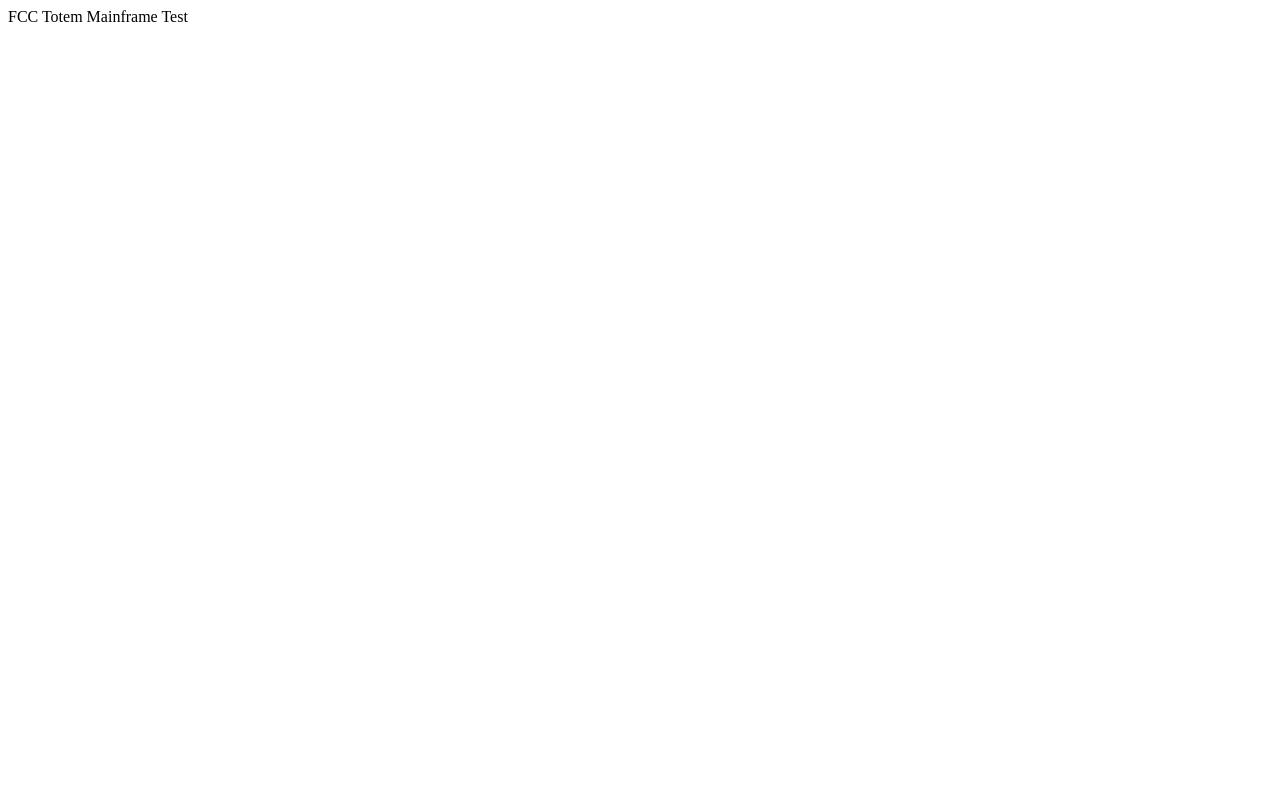
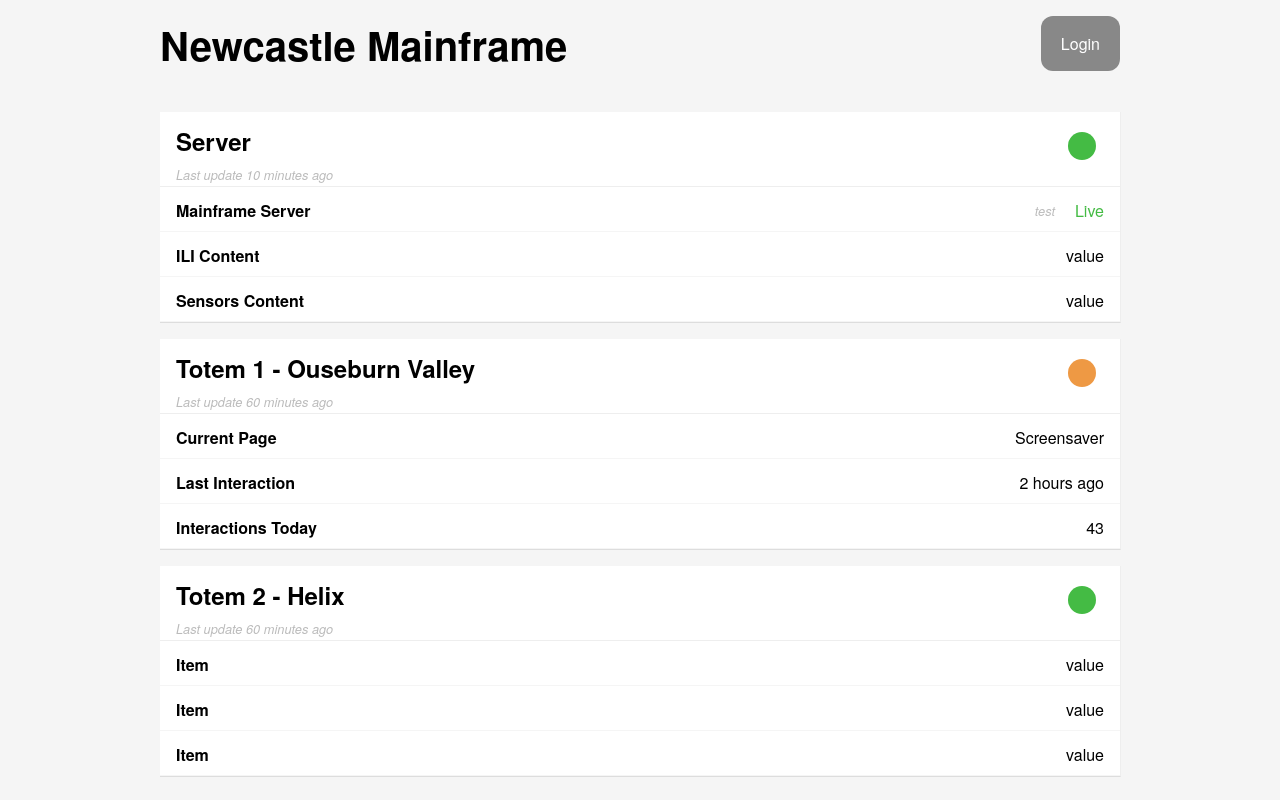
Before and after one commit to ConnectedPlacesCatapult/newcastle_totem_backend, a plain HTML site: page portal/index.html in a window 1280 px wide. Drawn offline with nearby package versions, Linux system fonts and the light colour scheme.

Commit message:
Beginning on portal

```diff
--- a/node/mainframe_config.json
+++ b/node/mainframe_config.json
@@ -1,4 +1,7 @@
 {
+  "mongoUser": "mainframe",
+  "mongoPass": "131b669fa1ff10add4bca25b2624bad9",
+
   "sourceSensorsHour":8,
   "updateSensorsMinuteInterval":15,
   "sourceILIHour":8,
--- a/portal/index.html
+++ b/portal/index.html
@@ -1,8 +1,97 @@
 <!DOCTYPE html>
 <html>
 
+<head>
+  <link rel="stylesheet" type="text/css" href="styles.css">
+</head>
+
 <body>
-  FCC Totem Mainframe Test
+  <div id="header">
+    <div class="wrapper">
+      <h1>Newcastle Mainframe</h1>
+      <a id="login" class="action neutral" href="#">Login</a>
+    </div>
+  </div>
+  <div class="wrapper">
+
+    <div class="container">
+      <div class="container_row container_title">
+        <div class="container_header">
+          <h2 class="header">Server</h2>
+          <p class="header_timestamp">Last update 10 minutes ago</p>
+        </div>
+
+        <div class="status live"></div>
+        <!-- <h2 class="status live">Test status</h2> -->
+      </div>
+      <div class="container_row container_item">
+        <h3 class="item">Mainframe Server</h3>
+
+        <h3 class="value live_text">Live</h3>
+        <p class="item_timestamp">test</p>
+      </div>
+      <div class="container_row container_item">
+        <h3 class="item">ILI Content</h3>
+        <h3 class="value">value</h3>
+      </div>
+      <div class="container_row container_item">
+        <h3 class="item">Sensors Content</h3>
+        <h3 class="value">value</h3>
+      </div>
+    </div>
+
+    <div class="container">
+      <div class="container_row container_title">
+        <div class="container_header">
+          <h2 class="header">Totem 1 - Ouseburn Valley</h2>
+          <p class="header_timestamp">Last update 60 minutes ago</p>
+        </div>
+
+        <div class="status warn"></div>
+        <!-- <h2 class="status live">Test status</h2> -->
+      </div>
+      <div class="container_row container_item">
+        <h3 class="item">Current Page</h3>
+        <h3 class="value">Screensaver</h3>
+      </div>
+      <div class="container_row container_item">
+        <h3 class="item">Last Interaction</h3>
+        <h3 class="value">2 hours ago</h3>
+      </div>
+      <div class="container_row container_item">
+        <h3 class="item">Interactions Today</h3>
+        <h3 class="value">43</h3>
+      </div>
+    </div>
+
+    <div class="container">
+      <div class="container_row container_title">
+        <div class="container_header">
+          <h2 class="header">Totem 2 - Helix</h2>
+          <p class="header_timestamp">Last update 60 minutes ago</p>
+        </div>
+
+        <div class="status live"></div>
+        <!-- <h2 class="status live">Test status</h2> -->
+      </div>
+      <div class="container_row container_item">
+        <h3 class="item">Item</h3>
+        <h3 class="value">value</h3>
+      </div>
+      <div class="container_row container_item">
+        <h3 class="item">Item</h3>
+        <h3 class="value">value</h3>
+      </div>
+      <div class="container_row container_item">
+        <h3 class="item">Item</h3>
+        <h3 class="value">value</h3>
+      </div>
+    </div>
+
+  </div>
 </body>
 
+<script src="https://cdnjs.cloudflare.com/ajax/libs/socket.io/2.0.4/socket.io.js"></script>
+<script src="index.js"></script>
+
 </html>
--- /dev/null
+++ b/portal/styles.css
@@ -0,0 +1,174 @@
+* {
+  padding: 0;
+  margin: 0;
+}
+
+body {
+  background-color: #f5f5f5;
+  font-family: "HelveticaNeue", Arial, sans-serif;
+}
+
+h1 {
+  font-size: 2.5em;
+  display: inline;
+  float: left;
+}
+
+h2 {
+  font-size: 1.5em;
+  display: inline;
+  padding: 8px 0px;
+}
+h2.status {
+  float: right;
+}
+
+h2.status, .live {
+  color: #1e2;
+}
+
+h2.status, .warn {
+  color: #ed2;
+}
+
+h2.status, .down {
+  color: #fff;
+  background-color: #e44;
+  border-radius: 12px;
+}
+
+h3 {
+  font-size: 1em;
+  display: inline;
+}
+
+h3.item {
+  float: left;
+}
+
+h3.value {
+  float: right;
+  font-weight: lighter;
+}
+
+p.header_timestamp {
+  position: relative;
+  font-style: italic;
+  color: #bbb;
+  vertical-align: bottom;
+  padding: 8px 0px;
+  font-size: 0.8em;
+}
+
+p.item_timestamp {
+  display: inline;
+  float: right;
+  font-style: italic;
+  color: #bbb;
+  padding-right: 20px;
+  padding-top: 3px;
+  font-size: 0.8em;
+
+}
+
+#header {
+  height: 80px;
+  width: calc(100% - 32px);
+  padding: 16px;
+}
+
+#login {
+  display: inline;
+  float: right;
+}
+
+a {
+  text-decoration: none;
+}
+
+a.action {
+  border-radius: 12px;
+  padding: 16px 20px;
+}
+
+a.action, a.neutral:hover {
+  background-color: #666;
+}
+
+a.action, a.neutral {
+  background-color: #888;
+  color: #fff;
+}
+
+.wrapper {
+  width: 90%;
+  max-width: 960px;
+  margin-left: auto;
+  margin-right: auto;
+}
+
+.container {
+  background-color: #fff;
+  width: 100%;
+  border-right: 1px solid #eee;
+  border-bottom: 1px solid #ddd;
+  margin-bottom: 16px;
+}
+
+.container_row {
+  width: calc(100% - 32px);
+  padding: 12px 16px;
+
+}
+
+.container_item:hover {
+  background-color: #fbfbfb;
+  cursor: pointer;
+}
+
+.container_item {
+  border-bottom: 1px solid #f5f5f5;
+  height: 20px;
+}
+
+.container_title {
+  height: 50px;
+  border-bottom: 1px solid #eee;
+}
+
+.container_header {
+  display: inline;
+  float: left;
+}
+
+.status {
+  float: right;
+  height: 28px;
+  width: 28px;
+  border-radius: 14px;
+  margin: 8px;
+}
+
+.down {
+  background-color: #e44;
+}
+
+.warn {
+  background-color: #e94;
+}
+
+.live {
+  background-color: #4b4;
+}
+
+.down_text {
+  color: #e44;
+}
+
+.warn_text {
+  color: #e94;
+}
+
+.live_text {
+  color: #4b4;
+}
--- a/totem_details.json
+++ b/totem_details.json
@@ -1,6 +1,7 @@
 [
   {
     "id":1,
+    "name":"Ouseburn Valley",
     "lat":54.975194,
     "lon":-1.592056,
     "sensor_sources": {
@@ -30,6 +31,7 @@
   },
   {
     "id":2,
+    "name":"Helix",
     "lat":54.979988,
     "lon":-1.611195,
     "sensor_sources": {
```
Also changed, not shown: portal/index.js (added, +9 -0 lines).
